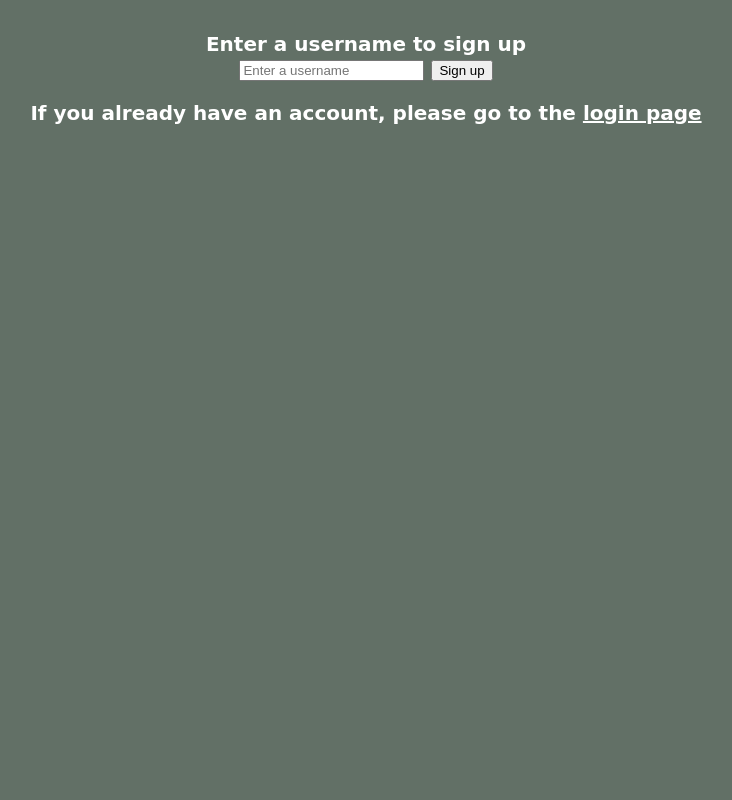
After one commit to javontewhigham/Movie-Discovery, a Flask app: page /signup_form in a window 1280 px wide. The commit adds this page. Shown: the whole page, without its empty margins (274-1006 px from the left). Run offline with Flask 2, Linux system fonts and the light colour scheme.

Commit message:
final draft

```diff
--- a/app.py
+++ b/app.py
@@ -1,29 +1,163 @@
 import flask
 import os
+import random
 from tmdb import get_movie_data
 from wiki import get_wiki_data
+from dotenv import find_dotenv, load_dotenv
+from flask_sqlalchemy import SQLAlchemy
+from flask_login import (
+    LoginManager,
+    UserMixin,
+    login_required,
+    login_user,
+    logout_user,
+    current_user,
+)
 
 app = flask.Flask(__name__)
 
-@app.route("/")
+load_dotenv(find_dotenv())
+
+app.config["SECRET_KEY"] = os.getenv("app.secret_key")
+app.config["SQLALCHEMY_DATABASE_URI"] = os.getenv("DB_URL")
+app.config["SQLALCHEMY_TRACK_MODIFICATIONS"] = False
+
+db = SQLAlchemy(app)
+
+login_manager = LoginManager()
+login_manager.init_app(app)
+login_manager.login_view = "index"
+
+
+class User(UserMixin, db.Model):
+    id = db.Column(db.Integer, primary_key=True)
+    username = db.Column(db.String(120), nullable=False)
+
+    def __repr__(self):
+        return "<User %r>" % self.username
+
+    def get_username(self):
+        return self.username
+
+
+@login_manager.user_loader
+def load_user(user_id):
+    return User.query.get(int(user_id))
+
+
+class Review(db.Model):
+    id = db.Column(db.Integer, primary_key=True)
+    movie_id = db.Column(db.Integer, nullable=False)
+    current_username = db.Column(db.String(120), nullable=False)
+    rating = db.Column(db.Integer, nullable=False)
+    comment = db.Column(db.String(150), nullable=True)
+
+
+db.create_all()
+
+
+@app.route("/")  # Displays login page
 def index():
+    return flask.render_template(
+        "login.html",
+    )
+
+
+@app.route("/login", methods=["GET", "POST"])  # Handles user input for login page
+def login():
+    if flask.request.method == "POST":
+        login_input = flask.request.form.get("username")
+        user = User.query.filter_by(
+            username=login_input
+        ).first()  # If username user inputs is already in database
+        if user:
+            login_user(user)
+            return flask.redirect("/logged_in")  # Redirect them to the main page
+        else:
+            flask.flash("No account found with that username. Please sign up!")
+            return flask.redirect(
+                "/signup_form"
+            )  # If not, redirect them to the sign up page
+
+
+@app.route("/signup_form")  # Displays sign up page
+def signup_form():
+    return flask.render_template(
+        "signup.html",
+    )
+
+
+@app.route("/signup", methods=["GET", "POST"])  # Handles user input for sign up page
+def signup():
+    if flask.request.method == "POST":
+        signup_input = flask.request.form.get("username")
+        if User.query.filter_by(
+            username=signup_input
+        ).first():  # If username user inputs is already in database
+            flask.flash("Account already exists with this username. Please login!")
+            return flask.redirect(
+                "/"
+            )  # Tell user username already exists and redirect them to the login page
+        else:
+            db.session.add(User(username=signup_input))
+            db.session.commit()
+            flask.flash("Account created. Please login!")
+            return flask.redirect(
+                "/"
+            )  # If not, add username to database and redirect user to login page so they can log in with new username
+
+
+@app.route("/logged_in", methods=["GET", "POST"])  # Displays main page
+@login_required  # Redirects user to login page if they try to manually access main page
+def logged_in():
     movie_id = [557, 558, 559, 1930, 102382, 315635, 429617, 634649]
-
-    movie_data = get_movie_data(movie_id)
-    title_params = movie_data['title']
+    random_movie = random.choice(movie_id)
+    movie_data = get_movie_data(random_movie)
+    title_params = movie_data["title"]
     wiki_data = get_wiki_data(title_params)
-
+    reviews = Review.query.filter_by(
+        movie_id=random_movie
+    ).all()  # Gathers all rows who has a movie id value the same as random.choice()
+    total_reviews = len(reviews)
     return flask.render_template(
         "index.html",
-        title = movie_data['title'],
-        tagline = movie_data['tagline'],
-        genre = movie_data['genre'],
-        image = movie_data['image_url'],
-        link = wiki_data
+        title=movie_data["title"],
+        tagline=movie_data["tagline"],
+        genre=movie_data["genre"],
+        image=movie_data["image_url"],
+        link=wiki_data,
+        random_movie=random_movie,
+        reviews=reviews,
+        total_reviews=total_reviews,
     )
 
-app.run(
-    host=os.getenv('IP', '0.0.0.0'),
-    port=int(os.getenv('PORT', 8080)),
-    debug=True
-    )
+
+@app.route("/logout", methods=["GET", "POST"])  # Adds a logout function to main page
+@login_required
+def logout():
+    logout_user()
+    return flask.redirect("/")  # Redirects user to login page once they have logged out
+
+
+@app.route(
+    "/review_form", methods=["GET", "POST"]
+)  # Handles user input for review section on main page
+def review_form():
+    if flask.request.method == "POST":
+        current_movie = flask.request.form.get("movie_id")
+        current_person = current_user.username
+        rating_input = flask.request.form.get("rating")
+        comment_input = flask.request.form.get("comment")
+        db.session.add(
+            Review(
+                movie_id=current_movie,
+                current_username=current_person,
+                rating=rating_input,
+                comment=comment_input,
+            )
+        )  # Takes user input from review section and add to database accordingly
+        db.session.commit()
+        return flask.redirect("/logged_in")  # And redirect user back to main page
+
+
+app.run(host=os.getenv("IP", "0.0.0.0"), port=int(os.getenv("PORT", 8080)), debug=True)
--- a/requirements.txt
+++ b/requirements.txt
@@ -1,3 +1,5 @@
 Flask
 requests
 python-dotenv
+psycopg2-binary
+Flask-SQLAlchemy==2.1
--- a/static/style.css
+++ b/static/style.css
@@ -32,3 +32,24 @@ a {
     color: white;
     font-family: cursive;
 }
+
+.login_signup {
+    font-size: 20px;
+    font-family: cursive;
+    font-weight: bold;
+}
+
+.review_form {
+    font-size: 15 px;
+    font-family: cursive;
+}
+
+.reviews {
+    font-size: 20px;
+    font-family: cursive;
+}
+
+.review_headline {
+    font-size: 25px;
+    font-family: cursive;
+}
--- /dev/null
+++ b/templates/signup.html
@@ -0,0 +1,28 @@
+<html>
+
+<head>
+    <link rel="stylesheet" href="/static/style.css" />
+</head>
+
+<body>
+    <center>
+        <div class="login_signup">
+            {% with messages = get_flashed_messages() %}
+            {% if messages %}
+            {% for message in messages %}
+            {{message}}
+            {% endfor %}
+            {% endif %}
+            {% endwith %}
+            <br>
+            Enter a username to sign up
+            <form method="POST" action="/signup">
+                <input type="text" name="username" placeholder="Enter a username">
+                <input type="submit" value="Sign up">
+            </form>
+            If you already have an account, please go to the <a href="{{url_for('index')}}"> login page</a>
+        </div>
+    </center>
+</body>
+
+</html>
--- a/tmdb.py
+++ b/tmdb.py
@@ -1,7 +1,6 @@
 import requests
 import os
 from dotenv import find_dotenv, load_dotenv
-import random
 
 load_dotenv(find_dotenv())
 
@@ -9,20 +8,15 @@ MOVIE_BASE_URL = "https://api.themoviedb.org/3/movie/"
 IMAGE_BASE_URL = "https://api.themoviedb.org/3/configuration"
 movie_dict = {}
 
-def get_movie_data(movie_id):
-    query_params = {
-        "api_key": os.getenv("API_KEY")
-    }
+
+def get_movie_data(random_movie):
+    query_params = {"api_key": os.getenv("API_KEY")}
 
     movie_response = requests.get(
-        MOVIE_BASE_URL + str(random.choice(movie_id)),
-        params= query_params
+        MOVIE_BASE_URL + str(random_movie), params=query_params
     )
 
-    image_response = requests.get(
-        IMAGE_BASE_URL,
-        params= query_params
-    )
+    image_response = requests.get(IMAGE_BASE_URL, params=query_params)
 
     movie_dict["title"] = movie_response.json()["original_title"]
     movie_dict["tagline"] = movie_response.json()["tagline"]
```
Also changed, not shown: templates/index.html (+36 -3 lines), templates/login.html (added, +28 -0 lines), wiki.py (+3 -5 lines), README.md.
